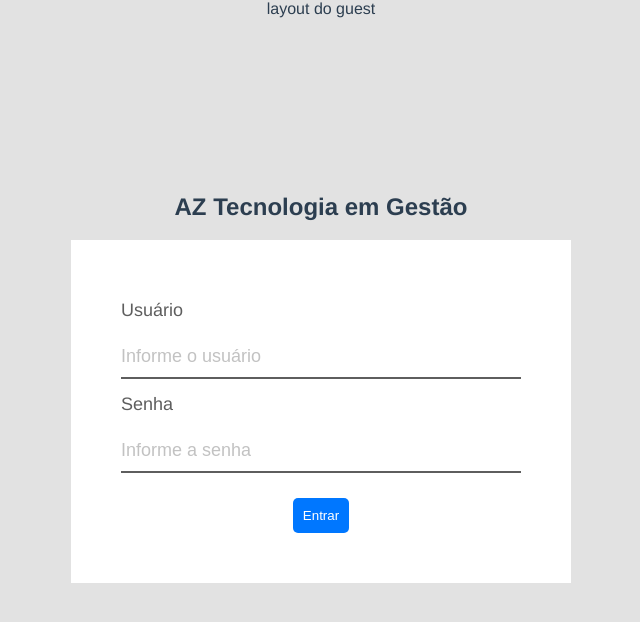
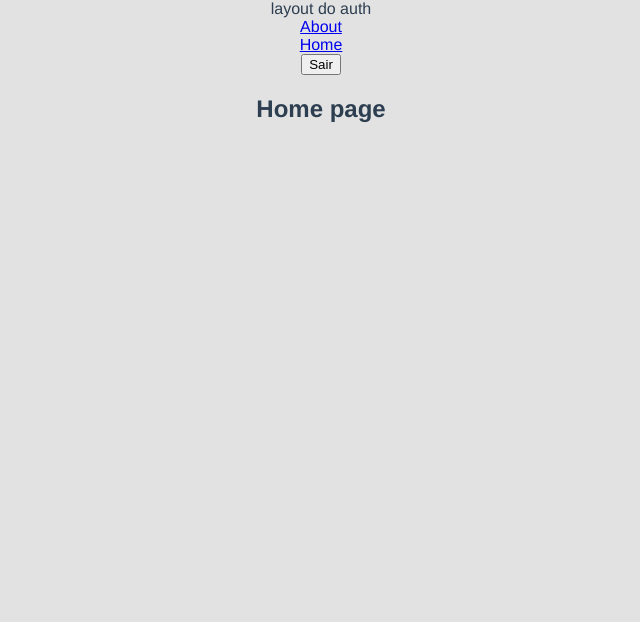
Before and after one commit to willianwagner/AZTeste, a Vue app: page / in a window 1280 px wide. Shown: the top 622 px of the page, without its empty margins (319-959 px from the left). Built offline with nearby package versions, Linux system fonts and the light colour scheme; sample sign-in values are in the browser's storage.

Commit message:
Ajuste de rotas

```diff
--- a/src/components/LoginForm.vue
+++ b/src/components/LoginForm.vue
@@ -52,7 +52,7 @@ export default {
         const response = await httpClient.post('/login', escopo.form);
         console.log(response, 'response Login')
         this.$store.dispatch('gravarToken', response.data.token)
-        this.$router.push('painel')
+        this.$router.push('/')
 
       } catch (error) {
         console.error(error);
--- a/src/layouts/auth/AuthLayout.vue
+++ b/src/layouts/auth/AuthLayout.vue
@@ -1,9 +1,27 @@
 <template>
     <div>
         layout do auth<br />
-        <router-link to="/painel/about">About</router-link><br />
-        <router-link to="/painel">Home</router-link>
+        <router-link to="/about">About</router-link><br />
+        <router-link to="/">Home</router-link><br />
+        <button type="button" @click="logout()">Sair</button>
+
         <router-view />
 
     </div>
 </template>
+<script>
+export default {
+
+    data(){
+        return{}
+    },
+    methods:{
+        logout(){
+
+            this.$store.dispatch('limparToken')
+            this.$router.push('/login')
+        }
+    }
+
+  }
+  </script>
--- a/src/router/index.js
+++ b/src/router/index.js
@@ -6,20 +6,23 @@ import { createRouter, createWebHistory } from 'vue-router'
 import AuthLayout from '@/layouts/auth/AuthLayout'
 import GuestLayout from '@/layouts/guest/GuestLayout'
 import LoginForm from '@/components/LoginForm'
+import NotFound from '@/components/NotFound'
 import AboutAuth from '@/views/auth/AboutAuth.vue'
-import HomeAuth from '@/views/auth/HomeAuth.vue'
+
+import store from '@/store/index'
 
 
 // Lets create default route, to default layout
 const defaultRoute = [
   {
-    path: '/painel',
+    path: '/',
     name: 'painel',
     component: AuthLayout,
+    meta: { requiresAuth: true },
     children: [
       {
         path: '',
-        component: HomeAuth,
+        component: () => import('@/views/auth/HomeAuth.vue')
       },
       {
         path: 'about',
@@ -31,8 +34,9 @@ const defaultRoute = [
   },
 
   {
-    path: '/',
+    path: '/login',
     name: 'login',
+    meta: { guest: true },
     component: GuestLayout,
     children: [
       {
@@ -43,6 +47,12 @@ const defaultRoute = [
 
     ]
   },
+
+  {
+    path: '/:pathMatch(.*)*',
+    name: 'NotFound',
+    component: NotFound
+  }
 ]
 
 console.log(defaultRoute);
@@ -56,22 +66,24 @@ const router = createRouter({
 
 export default router
 
-/*
 
 router.beforeEach((to, from, next) => {
 
   if (to.matched.some(record => record.meta.requiresAuth)) {
 
-    if (!store.getters.isAuth ) {
+    if (store.getters.isAuth ) {
+      next()
+      return
+    }
 
-      next({
-        path: '/',
-
-      })
-    } else {
-      next()
+    next('/login')
+  } else if (to.matched.some(record => record.meta.guest)) {
+    if (store.getters.isAuth ) {
+      next('/')
+      return
     }
-  } else {
+    next()
+  }else {
     next()
   }
-}) */
+})
--- a/src/store/index.js
+++ b/src/store/index.js
@@ -2,14 +2,20 @@ import { createStore } from 'vuex'
 
 export default createStore({
   state: {
-    token: '',
-    auth: false,
+    user: {
+      data: {},
+      token: ''
+    },
     paginacao: [],
     notificacao: []
   },
   getters: {
     isAuth(state) {
-      return state.auth
+      let user = localStorage.getItem('user')
+      if (user) {
+        state.user = JSON.parse(user)
+      }
+      return !!state.user.token
     },
     getNotificacoes(state) {
       return state.notificacao
@@ -17,14 +23,14 @@ export default createStore({
   },
   mutations: {
     updateToken(state, data) {
-      state.token = data
+      state.user.token = data
+      localStorage.setItem('user', JSON.stringify(state.user))
     },
 
-    isLogggedIn(state) {
-      state.auth = false
-      if (state.token.length)
-        state.auth = true
-
+    limpaToken(state) {
+      console.log(state,'mut')
+      state.user = {}
+      localStorage.removeItem('user');
     },
 
     gravaNotificacao(state, data) {
@@ -39,7 +45,6 @@ export default createStore({
   actions: {
     gravarToken({ commit }, data) {
       commit('updateToken', data)
-      commit('isLogggedIn')
 
     },
 
@@ -54,6 +59,10 @@ export default createStore({
 
     limparNotificacoes({ commit }, data) {
       commit('limpaNotificacao', data)
+    },
+
+    limparToken({commit}){
+      commit('limpaToken')
     }
 
   },
```
